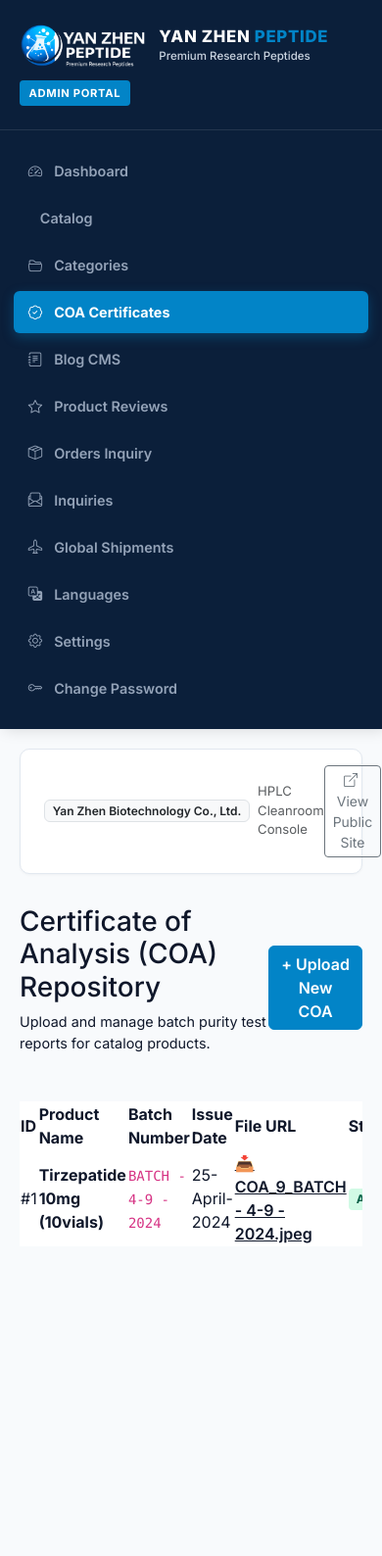
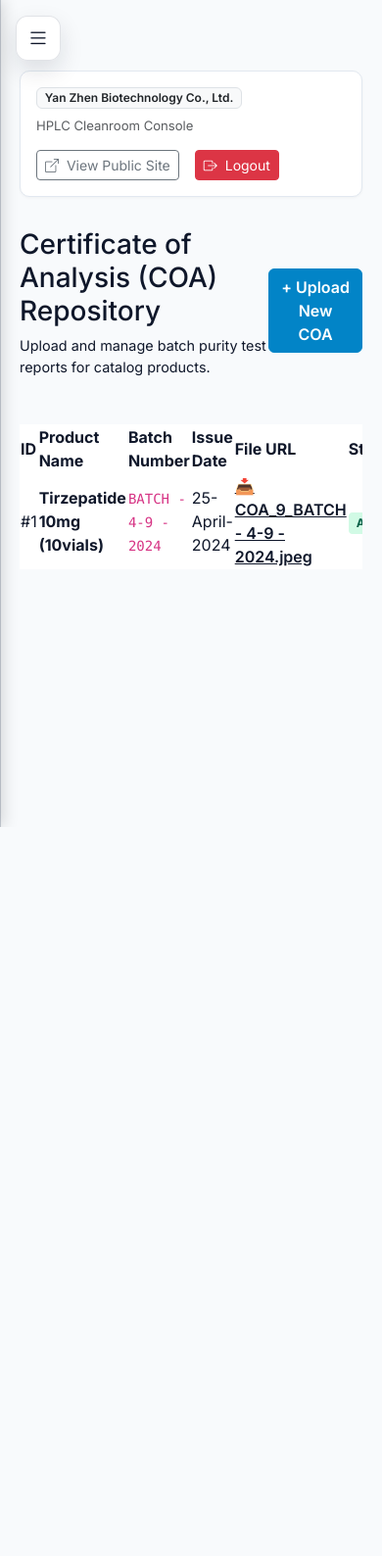
Before and after one commit to popoolaisaiah2003-lgtm/china_store, a Flask app: page /admin/coa in a window 390 px wide; the page is wider, and only the part inside the window is pictured. Shown: that part at 98% size. After the commit the page ends 844 px from the top of that part, so only its background shows below. Run offline with Flask 3, Linux system fonts and the light colour scheme; a user stored in the database is signed in; data comes from the database, SQL or seed files in the repository; parts of the project's set-up code (start-up, migrations or seed data) failed here and were passed over; some libraries are stand-ins or nearby versions.

Commit message:
Add responsive toggleable admin sidebar with persistent state

```diff
--- a/static/css/admin.css
+++ b/static/css/admin.css
@@ -8,6 +8,9 @@
   --admin-text-dark: #0F172A;
   --admin-text-muted: #64748B;
   --admin-border: #E2E8F0;
+  --admin-sidebar-width: 260px;
+  --admin-sidebar-collapsed-width: 88px;
+  --admin-transition-speed: 0.28s;
 }
 
 body {
@@ -18,19 +21,65 @@
   padding: 0;
 }
 
+body.admin-layout {
+  overflow-x: hidden;
+}
+
+.admin-sidebar-toggle {
+  position: fixed;
+  top: 1rem;
+  left: 1rem;
+  width: 46px;
+  height: 46px;
+  border: 1px solid rgba(11, 31, 58, 0.12);
+  border-radius: 12px;
+  background: rgba(255, 255, 255, 0.96);
+  color: var(--admin-text-dark);
+  display: inline-flex;
+  align-items: center;
+  justify-content: center;
+  font-size: 1.4rem;
+  box-shadow: 0 10px 24px rgba(15, 23, 42, 0.12);
+  z-index: 1060;
+  transition: left var(--admin-transition-speed) ease, background-color var(--admin-transition-speed) ease, box-shadow var(--admin-transition-speed) ease, color var(--admin-transition-speed) ease;
+}
+
+.admin-sidebar-toggle:hover,
+.admin-sidebar-toggle:focus-visible {
+  background: #FFFFFF;
+  color: var(--admin-btn-primary);
+  box-shadow: 0 14px 28px rgba(15, 23, 42, 0.18);
+}
+
+.admin-sidebar-toggle:focus-visible {
+  outline: 2px solid var(--admin-btn-primary);
+  outline-offset: 2px;
+}
+
+.admin-sidebar-overlay {
+  position: fixed;
+  inset: 0;
+  background: rgba(15, 23, 42, 0.48);
+  opacity: 0;
+  pointer-events: none;
+  transition: opacity var(--admin-transition-speed) ease;
+  z-index: 1035;
+}
+
 /* Sidebar Layout (Fixed 260px) */
 .admin-sidebar {
   position: fixed;
   top: 0;
   left: 0;
   bottom: 0;
-  width: 260px;
+  width: var(--admin-sidebar-width);
   background-color: var(--admin-sidebar-bg);
   z-index: 1040;
   display: flex;
   flex-direction: column;
   box-shadow: 4px 0 15px rgba(0, 0, 0, 0.15);
   overflow-y: auto;
+  transition: width var(--admin-transition-speed) ease, transform var(--admin-transition-speed) ease;
 }
 
 .admin-sidebar-header {
@@ -46,6 +95,7 @@
   align-items: center;
   gap: 0.85rem;
   text-decoration: none;
+  min-width: 0;
 }
 
 .admin-logo img, .logo-img {
@@ -64,6 +114,8 @@
 .brand-text-block {
   display: flex;
   flex-direction: column;
+  min-width: 0;
+  transition: opacity var(--admin-transition-speed) ease, transform var(--admin-transition-speed) ease;
 }
 
 .brand-title {
@@ -90,6 +142,7 @@
   padding: 0.3rem 0.6rem;
   border-radius: 4px;
   align-self: flex-start;
+  transition: opacity var(--admin-transition-speed) ease, transform var(--admin-transition-speed) ease;
 }
 
 /* Sidebar Navigation List (No bullets) */
@@ -117,6 +170,19 @@
   gap: 0.75rem;
   transition: all 0.2s ease;
   text-decoration: none;
+  white-space: nowrap;
+  overflow: hidden;
+}
+
+.admin-nav .nav-link i {
+  font-size: 1rem;
+  min-width: 1.2rem;
+  text-align: center;
+}
+
+.admin-nav .nav-label {
+  display: inline-block;
+  transition: opacity var(--admin-transition-speed) ease, transform var(--admin-transition-speed) ease;
 }
 
 .admin-nav .nav-link:hover {
@@ -133,10 +199,10 @@
 
 /* Admin Main Content Wrapper */
 .admin-content {
-  margin-left: 260px;
+  margin-left: var(--admin-sidebar-width);
   padding: 2rem;
   min-height: 100vh;
-  transition: margin-left 0.3s ease;
+  transition: margin-left var(--admin-transition-speed) ease, padding var(--admin-transition-speed) ease;
 }
 
 /* Top Header Bar inside Main Content */
@@ -150,6 +216,58 @@
   justify-content: space-between;
   align-items: center;
   box-shadow: 0 1px 3px rgba(0, 0, 0, 0.04);
+  transition: margin-left var(--admin-transition-speed) ease;
+}
+
+body.admin-sidebar-collapsed .admin-sidebar {
+  width: var(--admin-sidebar-collapsed-width);
+}
+
+body.admin-sidebar-collapsed .admin-content {
+  margin-left: var(--admin-sidebar-collapsed-width);
+}
+
+body.admin-sidebar-collapsed .admin-sidebar-toggle {
+  left: calc(var(--admin-sidebar-collapsed-width) + 1rem);
+}
+
+body:not(.admin-sidebar-collapsed) .admin-sidebar-toggle {
+  left: calc(var(--admin-sidebar-width) + 1rem);
+}
+
+body.admin-sidebar-collapsed .brand-text-block,
+body.admin-sidebar-collapsed .admin-badge,
+body.admin-sidebar-collapsed .admin-nav .nav-label {
+  opacity: 0;
+  transform: translateX(-8px);
+  pointer-events: none;
+}
+
+body.admin-sidebar-collapsed .admin-sidebar-header {
+  align-items: center;
+  padding-left: 0.9rem;
+  padding-right: 0.9rem;
+}
+
+body.admin-sidebar-collapsed .admin-brand-link {
+  justify-content: center;
+  gap: 0;
+}
+
+body.admin-sidebar-collapsed .admin-nav {
+  padding-left: 0.65rem;
+  padding-right: 0.65rem;
+}
+
+body.admin-sidebar-collapsed .admin-nav .nav-link {
+  justify-content: center;
+  gap: 0;
+  padding-left: 0.75rem;
+  padding-right: 0.75rem;
+}
+
+body.admin-sidebar-collapsed .admin-nav .nav-link i {
+  margin: 0;
 }
 
 /* Responsive Cards & Tables */
@@ -175,14 +293,63 @@
 
 /* Responsive Media Queries */
 @media (max-width: 991px) {
+  .admin-sidebar-toggle {
+    left: 1rem !important;
+  }
+
+  .admin-sidebar-overlay.is-visible {
+    opacity: 1;
+    pointer-events: auto;
+  }
+
   .admin-sidebar {
-    position: relative;
-    width: 100%;
-    height: auto;
+    width: min(82vw, 320px);
+    max-width: 320px;
+    transform: translateX(-100%);
   }
 
   .admin-content {
     margin-left: 0;
     padding: 1.25rem;
+    padding-top: 4.5rem;
+  }
+
+  .admin-top-bar {
+    padding-left: 1rem;
+    padding-right: 1rem;
+    flex-wrap: wrap;
+    gap: 0.9rem;
+  }
+
+  body.admin-sidebar-open {
+    overflow: hidden;
+  }
+
+  body.admin-sidebar-open .admin-sidebar {
+    transform: translateX(0);
+  }
+
+  body.admin-sidebar-collapsed .brand-text-block,
+  body.admin-sidebar-collapsed .admin-badge,
+  body.admin-sidebar-collapsed .admin-nav .nav-label {
+    opacity: 1;
+    transform: none;
+    pointer-events: auto;
+  }
+
+  body.admin-sidebar-collapsed .admin-sidebar {
+    width: min(82vw, 320px);
+  }
+
+  body.admin-sidebar-collapsed .admin-sidebar-header {
+    align-items: stretch;
+    padding-left: 1.25rem;
+    padding-right: 1.25rem;
+  }
+
+  body.admin-sidebar-collapsed .admin-brand-link,
+  body.admin-sidebar-collapsed .admin-nav .nav-link {
+    justify-content: flex-start;
+    gap: 0.75rem;
   }
 }
--- /dev/null
+++ b/static/js/admin.js
@@ -0,0 +1,75 @@
+document.addEventListener('DOMContentLoaded', function () {
+  var storageKey = 'adminSidebarCollapsed';
+  var body = document.body;
+  var toggleButton = document.getElementById('adminSidebarToggle');
+  var sidebar = document.getElementById('adminSidebar');
+  var overlay = document.getElementById('adminSidebarOverlay');
+  var desktopMedia = window.matchMedia('(min-width: 992px)');
+
+  if (!toggleButton || !sidebar || !overlay) {
+    return;
+  }
+
+  function isCollapsedPreference() {
+    return window.localStorage.getItem(storageKey) === 'true';
+  }
+
+  function setAriaExpanded(expanded) {
+    toggleButton.setAttribute('aria-expanded', expanded ? 'true' : 'false');
+  }
+
+  function syncOverlay() {
+    var visible = body.classList.contains('admin-sidebar-open') && !desktopMedia.matches;
+    overlay.hidden = !visible;
+    overlay.classList.toggle('is-visible', visible);
+  }
+
+  function applyState() {
+    if (desktopMedia.matches) {
+      body.classList.remove('admin-sidebar-open');
+      body.classList.toggle('admin-sidebar-collapsed', isCollapsedPreference());
+      setAriaExpanded(!body.classList.contains('admin-sidebar-collapsed'));
+    } else {
+      body.classList.remove('admin-sidebar-collapsed');
+      setAriaExpanded(body.classList.contains('admin-sidebar-open'));
+    }
+
+    syncOverlay();
+  }
+
+  function toggleSidebar() {
+    if (desktopMedia.matches) {
+      var shouldCollapse = !body.classList.contains('admin-sidebar-collapsed');
+      body.classList.toggle('admin-sidebar-collapsed', shouldCollapse);
+      window.localStorage.setItem(storageKey, shouldCollapse ? 'true' : 'false');
+      setAriaExpanded(!shouldCollapse);
+    } else {
+      var willOpen = !body.classList.contains('admin-sidebar-open');
+      body.classList.toggle('admin-sidebar-open', willOpen);
+      setAriaExpanded(willOpen);
+    }
+
+    syncOverlay();
+  }
+
+  function closeMobileSidebar() {
+    if (!desktopMedia.matches && body.classList.contains('admin-sidebar-open')) {
+      body.classList.remove('admin-sidebar-open');
+      setAriaExpanded(false);
+      syncOverlay();
+      toggleButton.focus();
+    }
+  }
+
+  toggleButton.addEventListener('click', toggleSidebar);
+  overlay.addEventListener('click', closeMobileSidebar);
+
+  document.addEventListener('keydown', function (event) {
+    if (event.key === 'Escape') {
+      closeMobileSidebar();
+    }
+  });
+
+  desktopMedia.addEventListener('change', applyState);
+  applyState();
+});
--- a/templates/admin/base.html
+++ b/templates/admin/base.html
@@ -17,10 +17,22 @@
 
   {% block extra_css %}{% endblock %}
 </head>
-<body>
+<body class="admin-layout">
+
+  <button type="button"
+          class="admin-sidebar-toggle"
+          id="adminSidebarToggle"
+          aria-controls="adminSidebar"
+          aria-expanded="true"
+          aria-label="Toggle admin sidebar">
+    <i class="bi bi-list" aria-hidden="true"></i>
+    <span class="visually-hidden">Toggle admin sidebar</span>
+  </button>
+
+  <div class="admin-sidebar-overlay" id="adminSidebarOverlay" hidden></div>
 
   <!-- Fixed 260px Dark-Blue Admin Sidebar -->
-  <aside class="admin-sidebar">
+  <aside class="admin-sidebar" id="adminSidebar">
 
     <!-- Sidebar Header with Logo & White Text -->
     <div class="admin-sidebar-header">
@@ -40,62 +52,62 @@
     <ul class="nav flex-column admin-nav">
       <li class="nav-item">
         <a class="nav-link {{ 'active' if request.endpoint == 'admin.dashboard' }}" href="{{ url_for('admin.dashboard') }}">
-          <i class="bi bi-speedometer2"></i> Dashboard
+          <i class="bi bi-speedometer2"></i><span class="nav-label">Dashboard</span>
         </a>
       </li>
       <li class="nav-item">
         <a class="nav-link {{ 'active' if 'product' in request.endpoint }}" href="{{ url_for('admin.products') }}">
-          <i class="bi bi-beaker"></i> Catalog
+          <i class="bi bi-beaker"></i><span class="nav-label">Catalog</span>
         </a>
       </li>
       <li class="nav-item">
         <a class="nav-link {{ 'active' if request.endpoint == 'admin.categories' }}" href="{{ url_for('admin.categories') }}">
-          <i class="bi bi-folder2-open"></i> Categories
+          <i class="bi bi-folder2-open"></i><span class="nav-label">Categories</span>
         </a>
       </li>
       <li class="nav-item">
         <a class="nav-link {{ 'active' if 'coa' in request.endpoint }}" href="{{ url_for('admin.coa_index') }}">
-          <i class="bi bi-patch-check"></i> COA Certificates
+          <i class="bi bi-patch-check"></i><span class="nav-label">COA Certificates</span>
         </a>
       </li>
       <li class="nav-item">
         <a class="nav-link {{ 'active' if 'blog' in request.endpoint }}" href="{{ url_for('admin.blog_posts') }}">
-          <i class="bi bi-journal-text"></i> Blog CMS
+          <i class="bi bi-journal-text"></i><span class="nav-label">Blog CMS</span>
         </a>
       </li>
       <li class="nav-item">
         <a class="nav-link {{ 'active' if request.endpoint == 'admin.reviews_index' }}" href="{{ url_for('admin.reviews_index') }}">
-          <i class="bi bi-star"></i> Product Reviews
+          <i class="bi bi-star"></i><span class="nav-label">Product Reviews</span>
         </a>
       </li>
       <li class="nav-item">
         <a class="nav-link {{ 'active' if request.endpoint == 'admin.orders' }}" href="{{ url_for('admin.orders') }}">
-          <i class="bi bi-box-seam"></i> Orders Inquiry
+          <i class="bi bi-box-seam"></i><span class="nav-label">Orders Inquiry</span>
         </a>
       </li>
       <li class="nav-item">
         <a class="nav-link {{ 'active' if 'inquiry' in request.endpoint or request.endpoint == 'admin.inquiries' }}" href="{{ url_for('admin.inquiries') }}">
-          <i class="bi bi-envelope-paper"></i> Inquiries
+          <i class="bi bi-envelope-paper"></i><span class="nav-label">Inquiries</span>
         </a>
       </li>
       <li class="nav-item">
         <a class="nav-link {{ 'active' if 'shipment' in request.endpoint }}" href="{{ url_for('admin.shipments') }}">
-          <i class="bi bi-airplane"></i> Global Shipments
+          <i class="bi bi-airplane"></i><span class="nav-label">Global Shipments</span>
         </a>
       </li>
       <li class="nav-item">
         <a class="nav-link {{ 'active' if request.endpoint == 'admin.languages' }}" href="{{ url_for('admin.languages') }}">
-          <i class="bi bi-translate"></i> Languages
+          <i class="bi bi-translate"></i><span class="nav-label">Languages</span>
         </a>
       </li>
       <li class="nav-item">
         <a class="nav-link {{ 'active' if request.endpoint == 'admin.settings' }}" href="{{ url_for('admin.settings') }}">
-          <i class="bi bi-gear"></i> Settings
+          <i class="bi bi-gear"></i><span class="nav-label">Settings</span>
         </a>
       </li>
       <li class="nav-item">
         <a class="nav-link {{ 'active' if request.endpoint == 'admin.change_password' }}" href="{{ url_for('admin.change_password') }}">
-          <i class="bi bi-key"></i> Change Password
+          <i class="bi bi-key"></i><span class="nav-label">Change Password</span>
         </a>
       </li>
     </ul>
@@ -107,7 +119,7 @@
 
     <!-- Top Header Bar -->
     <div class="admin-top-bar">
-      <div class="d-flex align-items-center gap-2">
+      <div class="d-flex align-items-center gap-2 flex-wrap">
         <span class="badge bg-light text-dark border fw-semibold">Yan Zhen Biotechnology Co., Ltd.</span>
         <span class="text-muted" style="font-size: 0.82rem;">HPLC Cleanroom Console</span>
       </div>
@@ -140,6 +152,7 @@
 
   <!-- Local Bootstrap 5 Bundle JS -->
   <script src="{{ url_for('static', filename='bootstrap/js/bootstrap.bundle.min.js') }}"></script>
+  <script src="{{ url_for('static', filename='js/admin.js') }}"></script>
   {% block extra_js %}{% endblock %}
 </body>
 </html>
```
